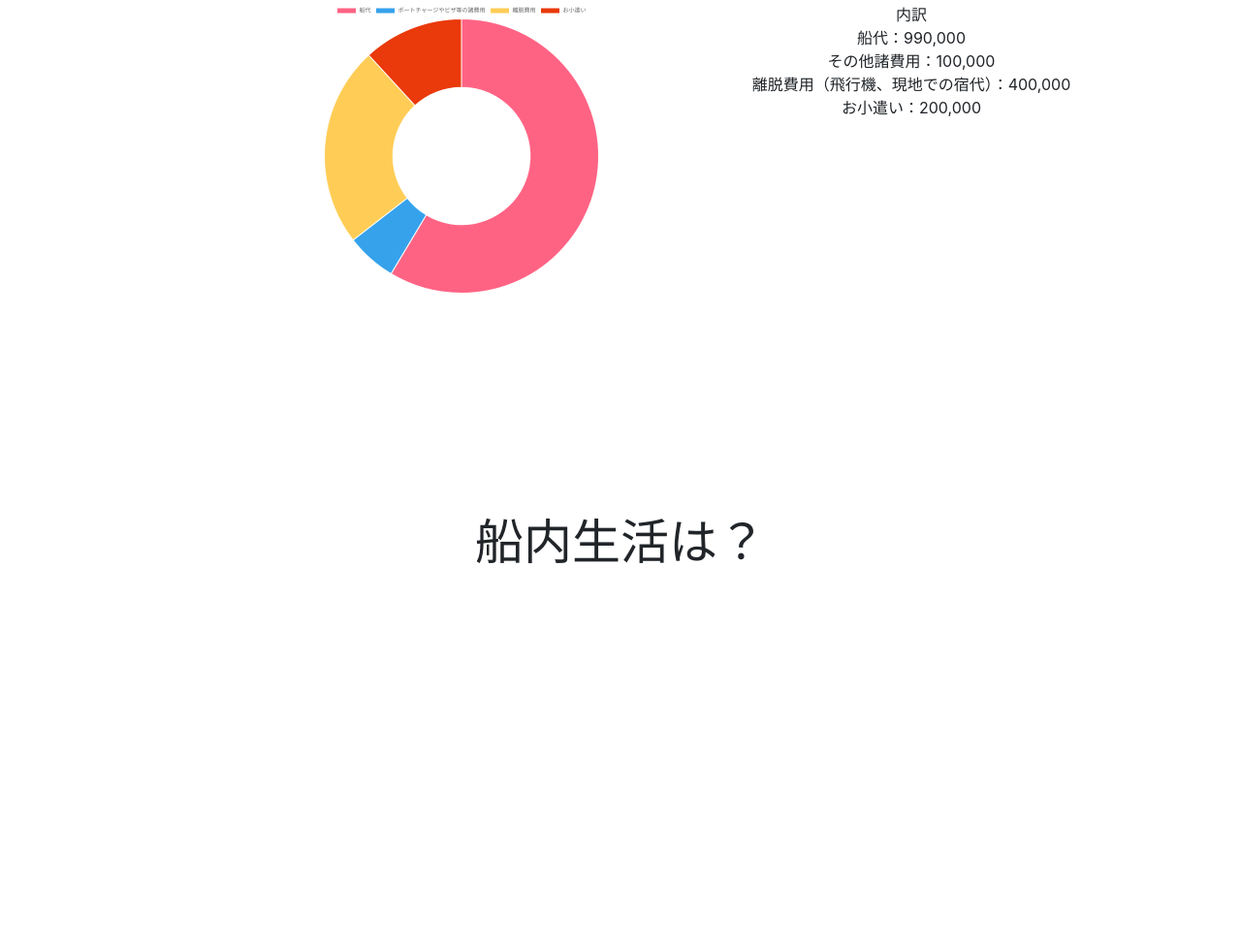
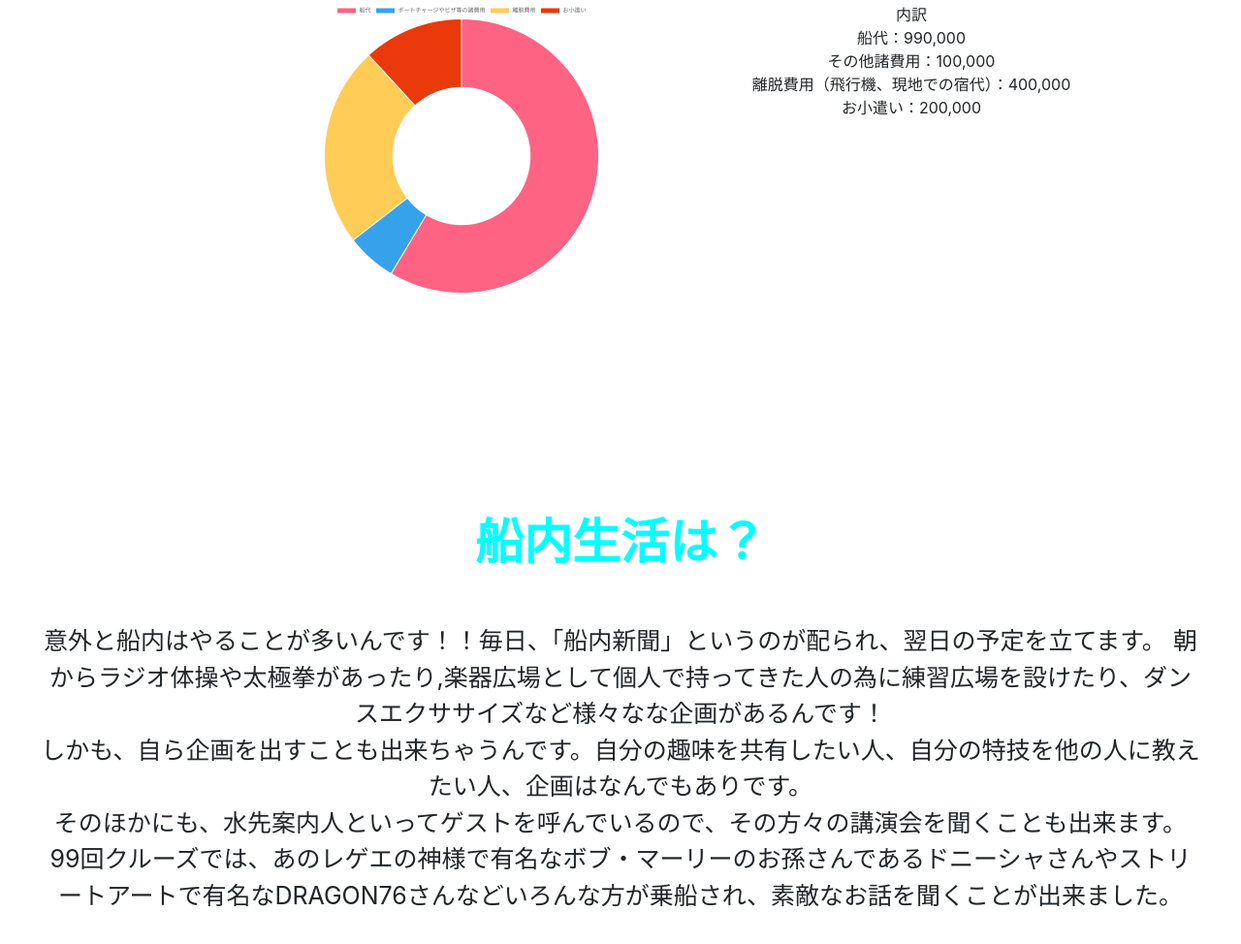
Before and after one commit to akn831/LastWeek, a plain HTML site: page index.html in a window 1280 px wide. Shown: the part 2108-3082 px from the top of the page at 97% size. Drawn offline with nearby package versions, Linux system fonts and the light colour scheme.

```diff
--- a/index.html
+++ b/index.html
@@ -54,10 +54,10 @@
         <section>
             <p class="title">費用は？</p>
             <p>部屋によって費用が異なります。4人１部屋の部屋が一番安いです。
-                    よく街中や居酒屋でみている船旅のポスターを貼ると、なんと船代から割引してくれる制度も！<br>
-                    学生の方はポスターを貼って船代全て貯めて乗船！という方も多くいました。<br>
-                    なお、実際にかかった費用はこちら
-                    </p>
+                よく街中や居酒屋でみている船旅のポスターを貼ると、なんと船代から割引してくれる制度も！<br>
+                学生の方はポスターを貼って船代全て貯めて乗船！という方も多くいました。<br>
+                なお、実際にかかった費用はこちら
+            </p>
             <div class="money">
                 <canvas id="myChart" width="600" height="300"></canvas>
                 <div>
@@ -72,6 +72,14 @@
         </section>
         <section>
             <p class="title">船内生活は？</p>
+            <p>意外と船内はやることが多いんです！！毎日、「船内新聞」というのが配られ、翌日の予定を立てます。
+                朝からラジオ体操や太極拳があったり,楽器広場として個人で持ってきた人の為に練習広場を設けたり、ダンスエクササイズなど様々なな企画があるんです！<br>
+                しかも、自ら企画を出すことも出来ちゃうんです。自分の趣味を共有したい人、自分の特技を他の人に教えたい人、企画はなんでもありです。<br>
+                そのほかにも、水先案内人といってゲストを呼んでいるので、その方々の講演会を聞くことも出来ます。<br>
+                99回クルーズでは、あのレゲエの神様で有名なボブ・マーリーのお孫さんであるドニーシャさんやストリートアートで有名なDRAGON76さんなどいろんな方が乗船され、素敵なお話を聞くことが出来ました。
+
+
+            </p>
         </section>
     </div>
     <!-- gallery -->
--- a/style.css
+++ b/style.css
@@ -62,6 +62,8 @@ section{
 .title{
     font-size: 50px;
     padding: 30px;
+    color: aqua;
+    font-weight: bold;
 }
 
 .ship{
```
